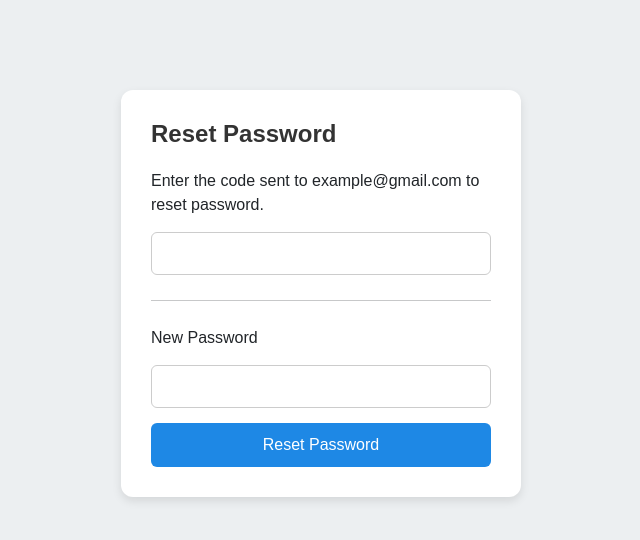
After one commit to Jundel-Malazarte/Read-Scape-Books, a PHP site: page /forgot_password.php in a window 1280 px wide. The commit adds this page. Shown: the top 540 px of the page, without its empty margins (319-959 px from the left). Run offline with PHP 8.4, Linux system fonts and the light colour scheme; a user stored in the database is signed in.

Commit message:
updating the gcash receipt and adding new forgot pass function(pending)

```diff
--- /dev/null
+++ b/forgot_password.php
@@ -0,0 +1,89 @@
+<?php
+session_start();
+@include 'db_connect.php';
+
+if (!isset($_SESSION['id'])) {
+    echo "Unauthorized access.";
+    exit();
+}
+
+error_log("Reset password for user ID: " . $_SESSION['id']);
+
+?>
+<!DOCTYPE html>
+<html lang="en">
+<head>
+    <meta charset="utf-8">
+    <meta http-equiv="X-UA-Compatible" content="IE=edge">
+    <title>Forgot Password</title>
+    <link rel="stylesheet" href="https://cdnjs.cloudflare.com/ajax/libs/font-awesome/6.0.0-beta3/css/all.min.css">
+    <link href="https://cdn.jsdelivr.net/npm/bootstrap@5.0.2/dist/css/bootstrap.min.css" rel="stylesheet" integrity="sha384-EVSTQN3/azprG1Anm3QDgpJLIm9Nao0Yz1ztcQTwFspd3yD65VohhpuuCOmLASjC" crossorigin="anonymous">
+    <link rel="preconnect" href="https://fonts.googleapis.com">
+    <link rel="preconnect" href="https://fonts.gstatic.com" crossorigin>
+    <link href="https://fonts.googleapis.com/css2?family=Poppins:wght@100&display=swap" rel="stylesheet">
+    <link rel="icon" href="./images/Readscape.png">
+    <style>
+        body {
+            font-family: Arial, sans-serif;
+            background-color: #eceff1;
+        }
+        .container {
+            background: white;
+            padding: 30px;
+            margin-top: 90px;
+            border-radius: 12px;
+            box-shadow: 0 4px 10px rgba(0, 0, 0, 0.1);
+            width: 400px;
+            text-align: left;
+            margin: 90px auto 0;
+        }
+        h1 {
+            margin-bottom: 20px;
+            font-size: 22px;
+            color: #333;
+        }
+        form {
+            display: flex;
+            flex-direction: column;
+            gap: 15px;
+        }
+        input {
+            width: 100%;
+            padding: 10px;
+            border: 1px solid #ccc;
+            border-radius: 6px;
+            font-size: 14px;
+        }
+        .btn {
+            width: 100%;
+            padding: 10px;
+            border: none;
+            border-radius: 6px;
+            background: #1e88e5;
+            color: white;
+            font-size: 16px;
+            cursor: pointer;
+        }
+        .btn:hover {
+            opacity: 0.8;
+
+        }
+    </style>
+</head>
+<body>
+    <div class="container">
+        <h1 style="font-size: 24px; font-weight: bold;">Reset Password</h1>
+        <form action="" method="post">
+            <label>Enter the code sent to example@gmail.com to reset password.</label>
+            <input type="text" id="code" name="code" maxlength="6" required>
+            <div id="code-verified" style="display: none; color: green;">
+                <i class="fas fa-check-circle"></i> Code Verified
+            </div>
+            <hr style="margin: 10px 0px;">
+            <label for="newpwd">New Password</label>
+            <input type="password" id="newpwd" name="newpwd" required>
+            <button type="submit" class="btn">Reset Password</button>
+        </form>
+    </div>
+</body>
+</html>
--- a/receipt.gcash.php
+++ b/receipt.gcash.php
@@ -233,7 +233,7 @@ $total_formatted = number_format($total_with_shipping, 2);
                         <!-- Reference and Time -->
                         <div style="display: flex; justify-content: space-between; width: 100%;">
                             <span style="color: #283593; padding: 10px; text-align: left; width: 50%;">Reference ID: <?php echo $reference_id; ?></span>
-                            <span style="color: #283593; padding: 10px; text-align: left; width: 50%;"><?php echo date('M d, Y h:ia', strtotime($payment_time)); ?></span>
+                            <span style="color: #283593; padding: 10px; text-align: left; width: 50%;"><?php echo date('M d, Y h:ia'); ?></span>
                         </div>
 
                         <!-- Confirm Payment Button -->
@@ -247,7 +247,7 @@ $total_formatted = number_format($total_with_shipping, 2);
                             <button onclick="downloadReceipt()" class="pay-button" style="background-color: white; color: #007cff; box-shadow: 0 2px 4px rgba(0,0,0,0.1); width: 200px;">
                                 <i class="fas fa-download"></i> Download Receipt
                             </button>
-                            <button href="dashboard.php" class="pay-button">
+                            <button onclick="window.location.href='dashboard.php'" class="pay-button">
                                 <i class="fas fa-arrow-left"></i> Back to dashboard
                             </button>
                         </div>
--- a/sign-in.php
+++ b/sign-in.php
@@ -214,7 +214,7 @@ $pass = isset($_COOKIE['pass']) ? $_COOKIE['pass'] : '';
                         <label for="checkbox">Remember Me</label>
                     </div>
                     <div class="forgot-password">
-                        <a href="#">Forgot Password?</a>
+                        <a href="forgot_password.php">Forgot Password?</a>
                     </div>
                 </div>
                 <div id="button-login">
```
